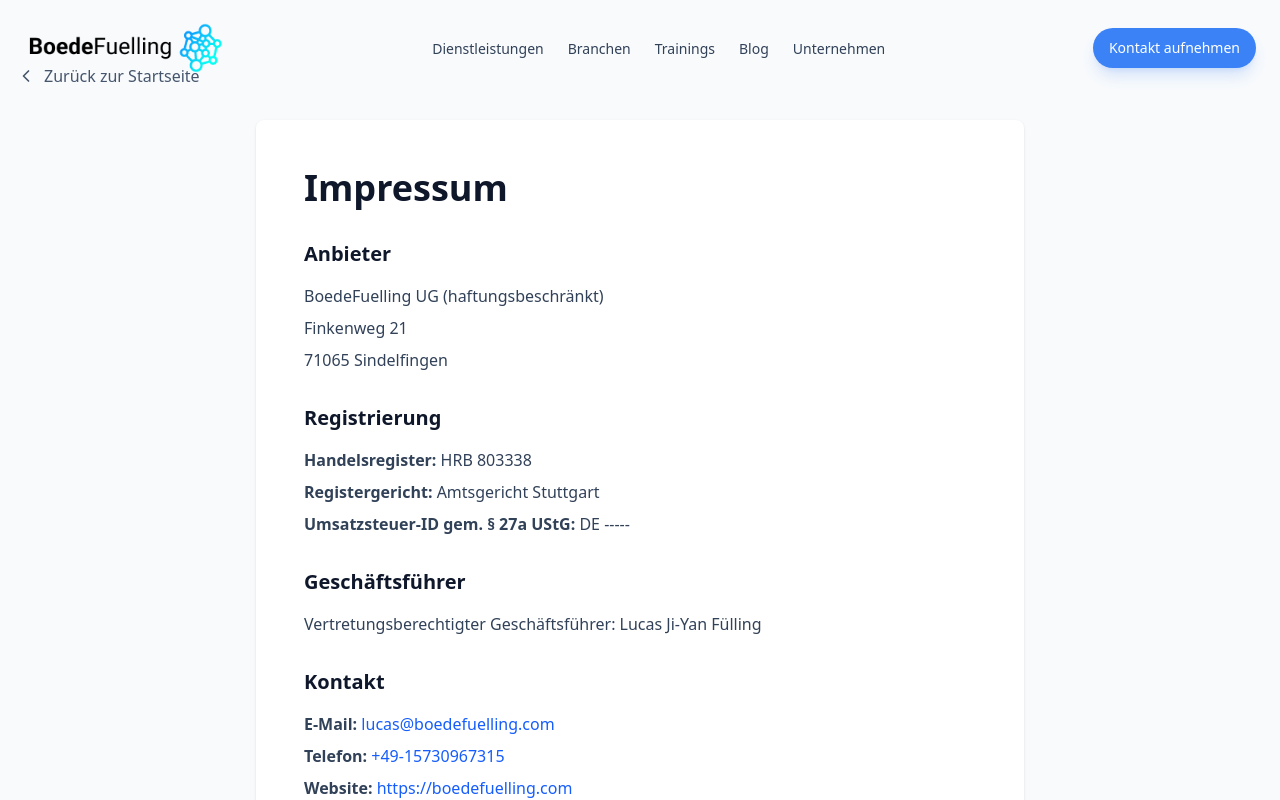
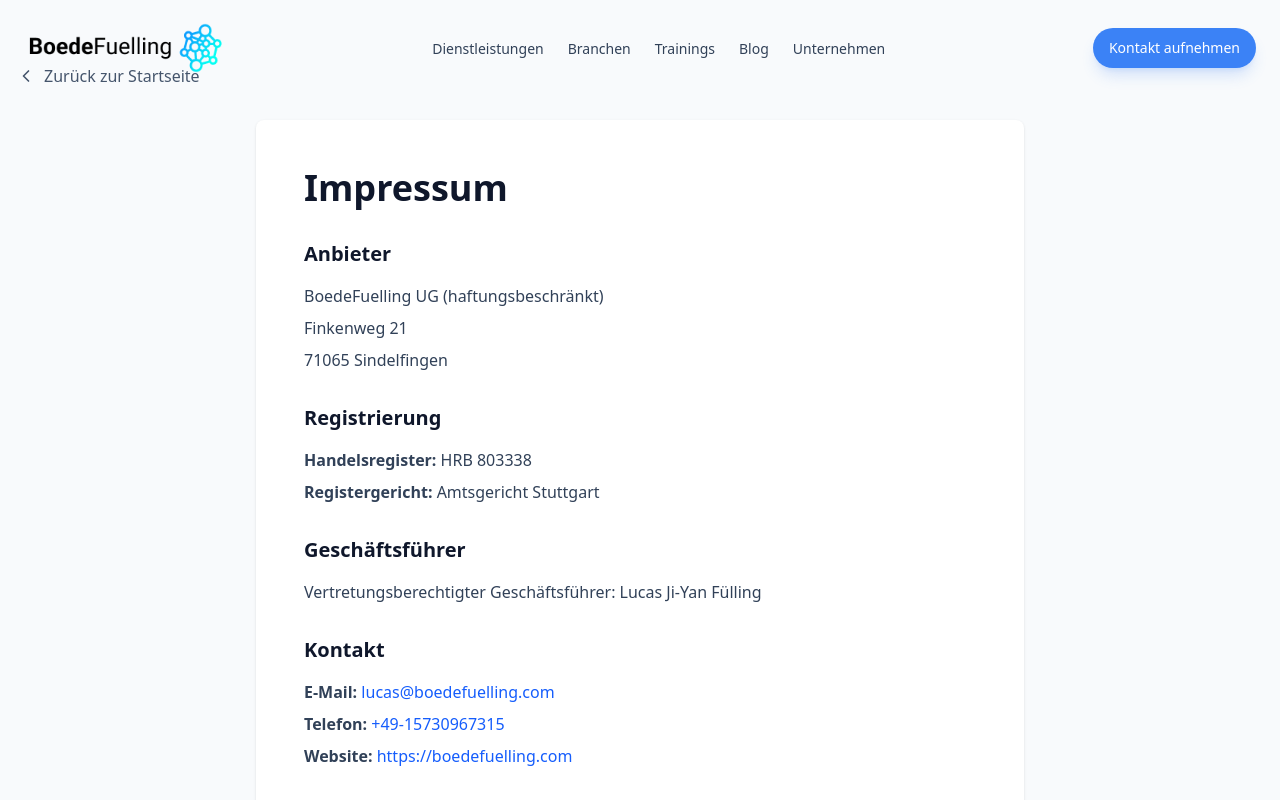
Before and after one commit to bf-2026/boedefuelling.com, a React (Vite) app: page /impressum in a window 1280 px wide. Shown: the top 800 px of the page. Built offline with nearby package versions, Linux system fonts and the light colour scheme.

Commit message:
UST raus

```diff
--- a/src/sections/Impressum.tsx
+++ b/src/sections/Impressum.tsx
@@ -41,12 +41,6 @@ export default function Impressum() {
                 <p>
                   <span className="font-semibold">Registergericht:</span>{" "}
                   Amtsgericht Stuttgart
-                </p>
-                <p>
-                  <span className="font-semibold">
-                    Umsatzsteuer-ID gem. § 27a UStG:
-                  </span>{" "}
-                  DE -----
                 </p>
               </div>
             </section>
```
